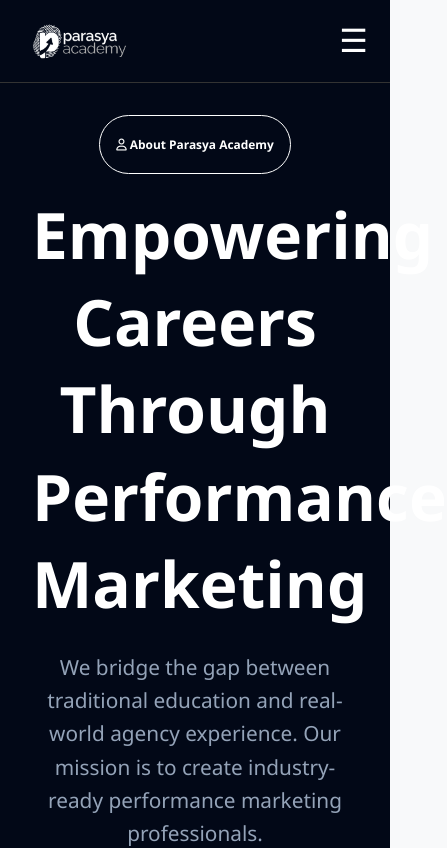
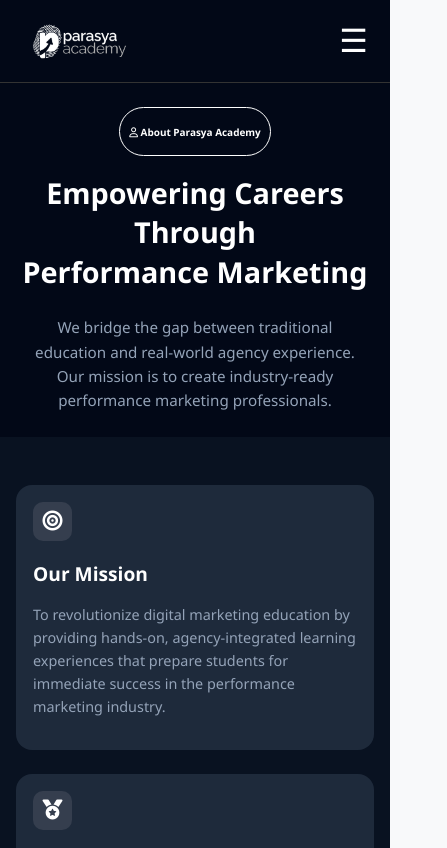
Before and after one commit to parasyadigitalhub/parasya-academy, a React (Vite) app: page /about in a window 390 px wide. Shown: the top 848 px of the page, 447 px wide, since content can reach past the window. Built offline with nearby package versions, Linux system fonts and the light colour scheme.

Commit message:
mission section

```diff
--- a/src/pages/about.jsx
+++ b/src/pages/about.jsx
@@ -1,9 +1,11 @@
 import Empo from "./about/empo";
+import Mission from "./about/mission";
 
 export default function About() {
   return (
     <div>
-      < Empo />
+      <Empo />
+      <Mission />
     </div>
   );
 }
--- /dev/null
+++ b/src/pages/about/mission.jsx
@@ -0,0 +1,22 @@
+import './styles/mission.css'
+
+export default function Mission() {
+    return (
+        <div className="mission-container">
+            <div className="mission-cards">
+                <div className="mission-cards-left">
+                    <i className="fa-solid fa-bullseye"></i>
+                    <h3>Our Mission</h3>
+                    <p>To revolutionize digital marketing education by providing hands-on, agency-integrated
+                        learning experiences that prepare students for immediate success in the performance marketing industry.</p>
+                </div>
+                <div className="mission-cards-right">
+                    <i className="fa-solid fa-medal"></i>
+                    <h3>Our Vision</h3>
+                    <p>To become the leading performance marketing academy
+                        that creates industry-ready professionals through innovative, practical education and direct agency partnerships.</p>
+                </div>
+            </div>
+        </div>
+    )
+}
--- a/src/pages/about/styles/empo.css
+++ b/src/pages/about/styles/empo.css
@@ -30,3 +30,48 @@
     font-size: 1.3rem;
     line-height: 1.6;
 }
+
+@media (max-width: 992px) {
+    .empo-headings h1 {
+        font-size: 3rem;
+    }
+
+    .empo-headings p {
+        font-size: 1.15rem;
+        padding: 0 1rem;
+    }
+}
+
+@media (max-width: 768px) {
+    .empo-headings h1 {
+        font-size: 2.3rem;
+    }
+
+    .empo-badge {
+        font-size: 0.8rem;
+        padding: 0 0.75rem;
+    }
+
+    .empo-headings p {
+        font-size: 1rem;
+    }
+}
+
+@media (max-width: 480px) {
+    .empo-container {
+        padding: 1.5rem 1rem;
+    }
+
+    .empo-headings h1 {
+        font-size: 1.8rem;
+    }
+
+    .empo-headings p {
+        font-size: 0.95rem;
+    }
+
+    .empo-badge {
+        font-size: 0.75rem;
+        padding: 0 0.6rem;
+    }
+}
--- /dev/null
+++ b/src/pages/about/styles/mission.css
@@ -0,0 +1,109 @@
+.mission-container {
+    background-color: #091221;
+    padding: 4rem 2rem;
+    font-family: 'Segoe UI', Tahoma, Geneva, Verdana, sans-serif;
+    color: white;
+    display: flex;
+    justify-content: center;
+}
+
+.mission-cards {
+    display: flex;
+    gap: 2rem;
+    max-width: 1200px;
+    width: 100%;
+    flex-wrap: wrap;
+    justify-content: center;
+}
+
+.mission-cards-left,
+.mission-cards-right {
+    background-color: #1E2A3B;
+    padding: 2rem;
+    border-radius: 1rem;
+    flex: 1;
+    min-width: 280px;
+    max-width: 500px;
+    border: 1px solid transparent;
+    transition: border-color 0.3s ease;
+}
+
+.mission-cards-left:hover,
+.mission-cards-right:hover {
+    border-color: white;
+}
+
+.mission-cards-left i,
+.mission-cards-right i {
+    background-color: #353E4E;
+    padding: 0.75rem;
+    border-radius: 10px;
+    font-size: 1.5rem;
+    display: inline-block;
+    color: white;
+}
+
+.mission-cards-left h3,
+.mission-cards-right h3 {
+    color: white;
+    font-size: 1.5rem;
+    margin-bottom: 1rem;
+}
+
+.mission-cards-left p,
+.mission-cards-right p {
+    color: #94A3B8;
+    font-size: 1rem;
+    line-height: 1.6;
+}
+
+@media (max-width: 768px) {
+    .mission-container {
+        padding: 3rem 1rem;
+    }
+
+    .mission-cards {
+        flex-direction: column;
+        gap: 1.5rem;
+    }
+
+    .mission-cards-left,
+    .mission-cards-right {
+        max-width: 100%;
+        padding: 1.5rem;
+    }
+
+    .mission-cards-left h3,
+    .mission-cards-right h3 {
+        font-size: 1.3rem;
+    }
+
+    .mission-cards-left p,
+    .mission-cards-right p {
+        font-size: 0.95rem;
+    }
+}
+
+@media (max-width: 480px) {
+
+    .mission-cards-left,
+    .mission-cards-right {
+        padding: 1rem;
+    }
+
+    .mission-cards-left i,
+    .mission-cards-right i {
+        font-size: 1.25rem;
+        padding: 0.6rem;
+    }
+
+    .mission-cards-left h3,
+    .mission-cards-right h3 {
+        font-size: 1.2rem;
+    }
+
+    .mission-cards-left p,
+    .mission-cards-right p {
+        font-size: 0.9rem;
+    }
+}
```
